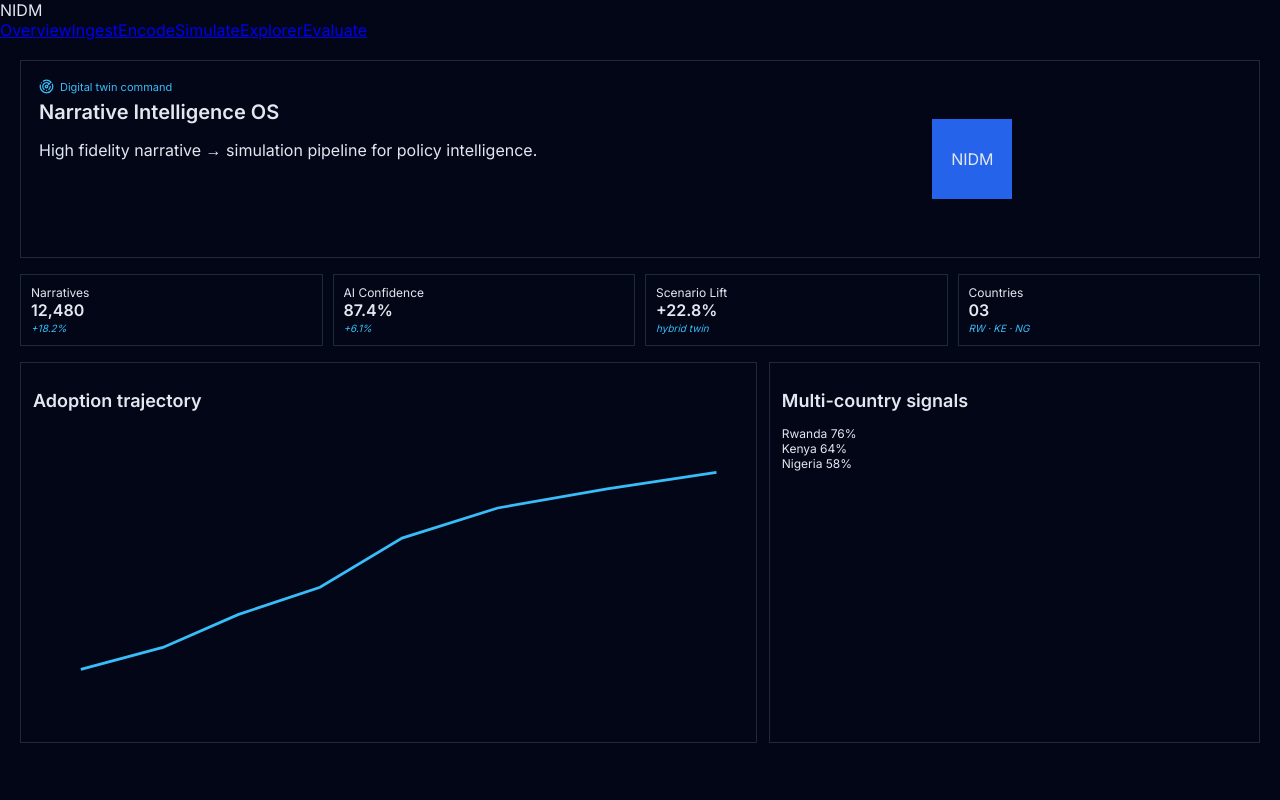
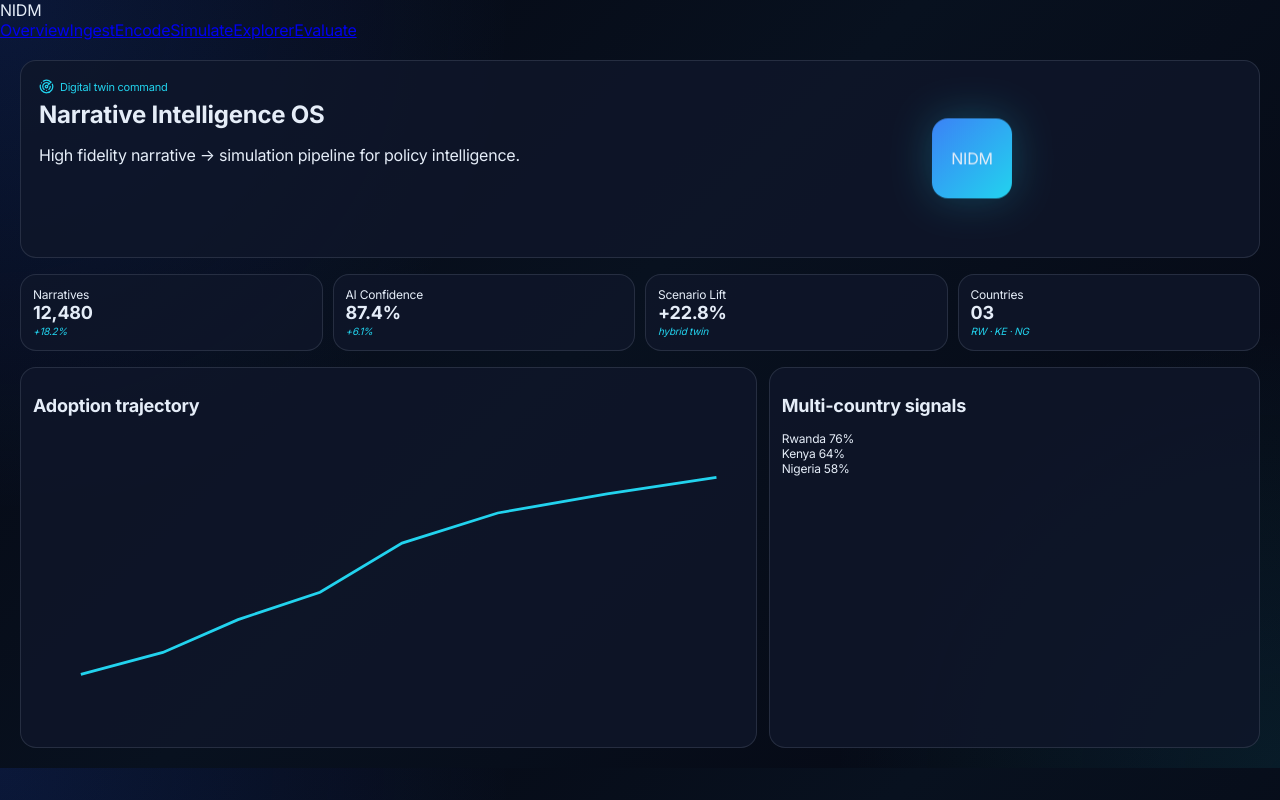
Before and after one commit to Naphymoro/nidm-rwanda-dashboard, a Next.js app in the folder frontend/: page / in a window 1280 px wide. Built offline with nearby package versions, Linux system fonts and the light colour scheme.

Commit message:
Apply premium command-center design system

```diff
--- a/frontend/app/globals.css
+++ b/frontend/app/globals.css
@@ -1,40 +1,197 @@
-@import url('https://fonts.googleapis.com/css2?family=Inter:wght@400;500;600&display=swap');
+@import url('https://fonts.googleapis.com/css2?family=Inter:wght@400;500;600;700;800&display=swap');
 
-body { margin:0; font-family: 'Inter', system-ui; background:#020617; color:#e2e8f0; }
+:root {
+  --bg: #070a12;
+  --bg-soft: #0b1020;
+  --panel: rgba(15, 23, 42, 0.82);
+  --panel-strong: rgba(15, 23, 42, 0.96);
+  --border: rgba(148, 163, 184, 0.18);
+  --border-strong: rgba(96, 165, 250, 0.42);
+  --text: #e5edf8;
+  --muted: #93a4ba;
+  --faint: #64748b;
+  --blue: #3b82f6;
+  --cyan: #22d3ee;
+  --green: #22c55e;
+  --amber: #f59e0b;
+  --red: #ef4444;
+  --shadow: 0 18px 60px rgba(0, 0, 0, 0.34);
+  --radius: 16px;
+}
 
-.app-shell { display:flex; height:100vh; }
+* { box-sizing: border-box; }
+html { scroll-behavior: smooth; }
+body {
+  margin: 0;
+  font-family: 'Inter', system-ui, -apple-system, BlinkMacSystemFont, sans-serif;
+  background:
+    radial-gradient(circle at top left, rgba(37, 99, 235, 0.18), transparent 32rem),
+    radial-gradient(circle at bottom right, rgba(34, 211, 238, 0.10), transparent 28rem),
+    linear-gradient(135deg, #050712 0%, #08111f 45%, #050712 100%);
+  color: var(--text);
+  letter-spacing: -0.015em;
+}
 
-.side-rail { width:240px; background:#010409; border-right:1px solid #1e293b; padding:18px; display:flex; flex-direction:column; justify-content:space-between; }
+button, textarea, input { font: inherit; }
+button {
+  border: 1px solid rgba(96, 165, 250, 0.28);
+  background: linear-gradient(180deg, rgba(37, 99, 235, 0.98), rgba(29, 78, 216, 0.92));
+  color: white;
+  border-radius: 11px;
+  padding: 10px 12px;
+  font-weight: 700;
+  font-size: 12px;
+  cursor: pointer;
+  transition: transform 160ms ease, box-shadow 160ms ease, border-color 160ms ease, opacity 160ms ease;
+  box-shadow: 0 8px 22px rgba(37, 99, 235, 0.22);
+}
+button:hover { transform: translateY(-1px); box-shadow: 0 12px 30px rgba(37, 99, 235, 0.32); border-color: rgba(147, 197, 253, 0.62); }
+button:active { transform: translateY(0); }
+button:disabled { opacity: 0.55; cursor: not-allowed; transform: none; }
 
-.brand-block { display:flex; gap:10px; align-items:center; margin-bottom:20px; }
-.brand-mark { background:#2563eb; padding:6px; border-radius:6px; }
-.brand-block span { font-size:11px; color:#64748b; display:block; }
+textarea {
+  width: 100%;
+  border: 1px solid var(--border);
+  border-radius: 12px;
+  background: rgba(2, 6, 23, 0.72);
+  color: var(--text);
+  padding: 12px;
+  outline: none;
+  resize: vertical;
+  box-shadow: inset 0 1px 0 rgba(255, 255, 255, 0.03);
+}
+textarea:focus { border-color: var(--blue); box-shadow: 0 0 0 3px rgba(59, 130, 246, 0.16); }
+input[type='range'] { width: 100%; accent-color: var(--cyan); margin-top: 8px; }
+label { color: var(--muted); font-size: 12px; font-weight: 700; letter-spacing: 0.01em; }
+pre {
+  white-space: pre-wrap;
+  word-break: break-word;
+  background: rgba(2, 6, 23, 0.62);
+  border: 1px solid var(--border);
+  padding: 12px;
+  border-radius: 12px;
+  color: #c7d2fe;
+  font-size: 12px;
+  line-height: 1.55;
+}
 
-.nav-stack a { display:flex; gap:10px; padding:8px; border-radius:8px; color:#94a3b8; text-decoration:none; font-size:13px; }
-.nav-stack a:hover { background:#0f172a; color:white; }
+.app-shell { display: flex; height: 100vh; overflow: hidden; }
+.side-rail {
+  width: 248px;
+  background: rgba(1, 4, 9, 0.86);
+  border-right: 1px solid var(--border);
+  padding: 18px;
+  display: flex;
+  flex-direction: column;
+  justify-content: space-between;
+  backdrop-filter: blur(18px);
+}
+.brand-block { display: flex; gap: 12px; align-items: center; margin-bottom: 24px; }
+.brand-mark { background: linear-gradient(135deg, var(--blue), var(--cyan)); padding: 8px; border-radius: 12px; box-shadow: 0 0 28px rgba(34, 211, 238, 0.25); }
+.brand-block strong { font-size: 14px; letter-spacing: 0.08em; }
+.brand-block span { font-size: 11px; color: var(--faint); display: block; margin-top: 2px; }
+.nav-stack { display: grid; gap: 5px; }
+.nav-stack a {
+  display: flex;
+  gap: 10px;
+  padding: 10px;
+  border-radius: 10px;
+  color: var(--muted);
+  text-decoration: none;
+  font-size: 13px;
+  font-weight: 650;
+  transition: background 140ms ease, color 140ms ease, transform 140ms ease;
+}
+.nav-stack a:hover { background: rgba(59, 130, 246, 0.12); color: white; transform: translateX(2px); }
+.rail-footer { font-size: 11px; color: var(--faint); display: flex; gap: 6px; align-items: center; }
+.app-content { flex: 1; display: flex; flex-direction: column; overflow: hidden; }
+.top-bar {
+  height: 46px;
+  border-bottom: 1px solid var(--border);
+  display: flex;
+  justify-content: space-between;
+  align-items: center;
+  padding: 0 20px;
+  font-size: 12px;
+  color: var(--muted);
+  background: rgba(2, 6, 23, 0.46);
+  backdrop-filter: blur(18px);
+}
+.status-chip { background: rgba(34, 197, 94, 0.10); color: #86efac; border: 1px solid rgba(34, 197, 94, 0.22); padding: 5px 9px; border-radius: 999px; font-size: 11px; font-weight: 800; }
 
-.rail-footer { font-size:11px; color:#64748b; display:flex; gap:6px; align-items:center; }
+.content, .app-content > main, .app-content > section { overflow: auto; }
+.analysis-page { min-height: 100%; }
+.analysis-page header h1 {
+  margin: 0 0 4px;
+  font-size: clamp(24px, 2vw, 36px);
+  font-weight: 800;
+  letter-spacing: -0.055em;
+}
+.analysis-page header p { margin: 0; color: var(--muted); max-width: 900px; line-height: 1.55; }
+.card {
+  background: linear-gradient(180deg, rgba(15, 23, 42, 0.88), rgba(2, 6, 23, 0.74));
+  border: 1px solid var(--border);
+  border-radius: var(--radius);
+  padding: 16px;
+  box-shadow: var(--shadow);
+  backdrop-filter: blur(20px);
+  position: relative;
+  overflow: hidden;
+  animation: riseIn 360ms ease both;
+}
+.card::before {
+  content: '';
+  position: absolute;
+  inset: 0;
+  pointer-events: none;
+  background: linear-gradient(120deg, rgba(255,255,255,0.06), transparent 26%, transparent 70%, rgba(34,211,238,0.04));
+  opacity: 0.68;
+}
+.card > * { position: relative; z-index: 1; }
+.card:hover { border-color: rgba(96, 165, 250, 0.34); }
+.card h2 { margin: 0 0 12px; font-size: 14px; font-weight: 800; text-transform: uppercase; letter-spacing: 0.055em; color: #dbeafe; }
+.card h3 { margin: 0 0 12px; font-size: 26px; line-height: 1.14; letter-spacing: -0.05em; }
+.card p { color: var(--muted); line-height: 1.55; margin: 8px 0; }
+.card strong { color: var(--text); }
+.error { color: #fecaca; background: rgba(239, 68, 68, 0.10); border: 1px solid rgba(239, 68, 68, 0.24); padding: 10px 12px; border-radius: 12px; }
 
-.app-content { flex:1; display:flex; flex-direction:column; }
+.analysis-page table { width: 100%; border-collapse: separate !important; border-spacing: 0 8px; font-size: 12px; }
+.analysis-page th { text-align: left; color: var(--faint); text-transform: uppercase; letter-spacing: 0.05em; font-size: 10px; padding: 0 10px; }
+.analysis-page td { background: rgba(2, 6, 23, 0.48); border-top: 1px solid rgba(148, 163, 184, 0.12); border-bottom: 1px solid rgba(148, 163, 184, 0.12); padding: 10px; }
+.analysis-page tr td:first-child { border-left: 1px solid rgba(148, 163, 184, 0.12); border-radius: 10px 0 0 10px; color: #bfdbfe; font-weight: 800; }
+.analysis-page tr td:last-child { border-right: 1px solid rgba(148, 163, 184, 0.12); border-radius: 0 10px 10px 0; }
+.analysis-page tbody tr:first-child td { background: rgba(37, 99, 235, 0.16); border-color: rgba(96, 165, 250, 0.28); }
+.analysis-page tbody tr:hover td { background: rgba(34, 211, 238, 0.10); }
+.analysis-page ul { margin: 0; padding-left: 20px; color: var(--muted); line-height: 1.7; }
 
-.top-bar { height:42px; border-bottom:1px solid #1e293b; display:flex; justify-content:space-between; align-items:center; padding:0 16px; font-size:12px; color:#94a3b8; }
-.status-chip { background:#0f172a; padding:4px 8px; border-radius:6px; font-size:11px; }
+.recharts-wrapper text { fill: var(--muted); font-size: 11px; }
+.recharts-cartesian-grid line { stroke: rgba(148, 163, 184, 0.13); }
+.recharts-default-tooltip { background: rgba(2, 6, 23, 0.95) !important; border: 1px solid rgba(96, 165, 250, 0.26) !important; border-radius: 12px !important; color: var(--text) !important; box-shadow: var(--shadow); }
 
-.terminal-dashboard { padding:20px; display:flex; flex-direction:column; gap:16px; }
+.terminal-dashboard { padding: 20px; display:flex; flex-direction:column; gap:16px; }
+.command-hero { display:grid; grid-template-columns:1.2fr 1fr; gap:20px; border:1px solid var(--border); border-radius: var(--radius); padding:18px; background: var(--panel); }
+.hero-left h1 { font-size:24px; margin:6px 0; }
+.system-pill { font-size:11px; color:var(--cyan); display:flex; gap:6px; align-items:center; }
+.webgl-stage { height:160px; display:flex; align-items:center; justify-content:center; }
+.holo-cube { width:80px; height:80px; background:linear-gradient(135deg,var(--blue),var(--cyan)); display:flex; align-items:center; justify-content:center; border-radius: 16px; box-shadow:0 0 42px rgba(34,211,238,.25); animation: floatCube 5s ease-in-out infinite; }
+.market-strip { display:grid; grid-template-columns:repeat(4,1fr); gap:10px; }
+.market-card { border:1px solid var(--border); padding:12px; font-size:12px; border-radius: var(--radius); background: var(--panel); }
+.market-card strong { display:block; font-size:18px; }
+.market-card em { font-size:10px; color:var(--cyan); }
+.analytics-grid { display:grid; grid-template-columns:1.5fr 1fr; gap:12px; }
+.panel { border:1px solid var(--border); padding:12px; font-size:12px; border-radius: var(--radius); background: var(--panel); }
+svg polyline { fill:none; stroke:var(--cyan); stroke-width:2; }
 
-.command-hero { display:grid; grid-template-columns:1.2fr 1fr; gap:20px; border:1px solid #1e293b; padding:18px; }
-.hero-left h1 { font-size:20px; margin:6px 0; }
-.system-pill { font-size:11px; color:#38bdf8; display:flex; gap:6px; align-items:center; }
+@keyframes riseIn { from { opacity: 0; transform: translateY(8px); } to { opacity: 1; transform: translateY(0); } }
+@keyframes floatCube { 0%,100% { transform: translateY(0) rotate(0deg); } 50% { transform: translateY(-8px) rotate(2deg); } }
 
-.webgl-stage { height:160px; display:flex; align-items:center; justify-content:center; }
-.holo-cube { width:80px; height:80px; background:#2563eb; display:flex; align-items:center; justify-content:center; }
-
-.market-strip { display:grid; grid-template-columns:repeat(4,1fr); gap:10px; }
-.market-card { border:1px solid #1e293b; padding:10px; font-size:12px; }
-.market-card strong { display:block; font-size:16px; }
-.market-card em { font-size:10px; color:#38bdf8; }
-
-.analytics-grid { display:grid; grid-template-columns:1.5fr 1fr; gap:12px; }
-.panel { border:1px solid #1e293b; padding:12px; font-size:12px; }
-
-svg polyline { fill:none; stroke:#38bdf8; stroke-width:2; }
+@media (max-width: 1180px) {
+  .analysis-page > div[style*='grid-template-columns'] { grid-template-columns: 1fr !important; }
+  .side-rail { width: 210px; }
+}
+@media (max-width: 780px) {
+  .app-shell { flex-direction: column; height: auto; min-height: 100vh; }
+  .side-rail { width: 100%; gap: 14px; }
+  .nav-stack { grid-template-columns: repeat(2, 1fr); }
+  .top-bar { position: sticky; top: 0; z-index: 10; }
+}
```
